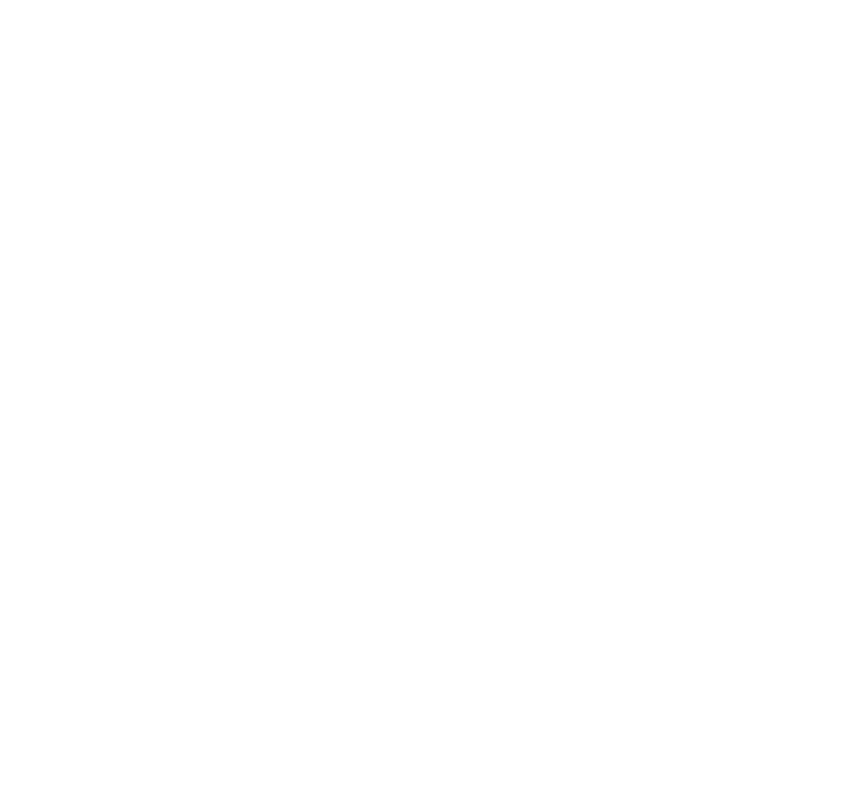
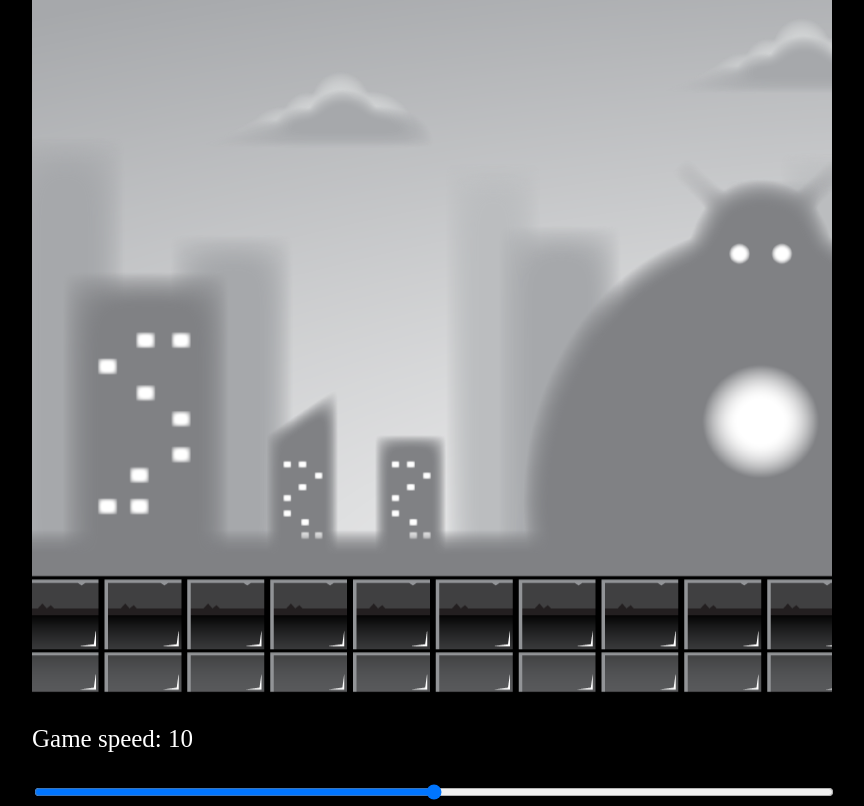
Before and after one commit to justingorham/JavaScript-Game-Development-Course-for-Beginners, a website: page src/project2/index.html in a window 1280 px wide. Shown: the whole page, without its empty margins (208-1072 px from the left). Drawn offline with Linux system fonts and the light colour scheme; animation ran at ten frames a second.

Commit message:
project 2 complete

```diff
--- a/src/project2/index.html
+++ b/src/project2/index.html
@@ -1,14 +1,27 @@
 <!DOCTYPE html>
 <html lang="en">
-<head>
-    <meta charset="UTF-8">
-    <meta http-equiv="X-UA-Compatible" content="IE=edge">
-    <meta name="viewport" content="width=device-width, initial-scale=1.0">
+  <head>
+    <meta charset="UTF-8" />
+    <meta http-equiv="X-UA-Compatible" content="IE=edge" />
+    <meta name="viewport" content="width=device-width, initial-scale=1.0" />
     <title>Parallax Backgrounds</title>
-    <link rel="stylesheet" href="./style.css">
-</head>
-<body>
-    <canvas id="canvas1"></canvas>
+    <link rel="stylesheet" href="./style.css" />
+  </head>
+  <body>
+    <div id="container">
+      <canvas id="canvas1"></canvas>
+      <p>Game speed: <spane id="showGameSpeed"></spane></p>
+      <input
+        type="range"
+        name="slider"
+        id="slider"
+        min="0"
+        max="20"
+        value="5"
+        class="slider"
+      />
+    </div>
+
     <script src="./script.js"></script>
-</body>
+  </body>
 </html>
--- a/src/project2/script.js
+++ b/src/project2/script.js
@@ -0,0 +1,70 @@
+/**
+ * @type {HTMLCanvasElement}
+ */
+const canvas = document.getElementById('canvas1')
+const ctx = canvas.getContext('2d')
+const CANVAS_WIDTH = canvas.width = 800
+const CANVAS_HEIGHT = canvas.height = 700
+let gameSpeed = 10
+
+class Layer {
+    /**
+     *
+     * @param {Image} image
+     * @param {number} speedModifier
+     */
+    constructor(image, speedModifier) {
+        this.x = 0;
+        this.y = 0;
+        this.width = 2400
+        this.height = 700
+        this.image = image
+        this.speedModifier = speedModifier
+        this.speed = gameSpeed * this.speedModifier
+    }
+    update() {
+        this.speed = gameSpeed * this.speedModifier
+        if (this.x <= -this.width) {
+            this.x = 0
+        }
+        this.x -= this.speed
+    }
+    draw() {
+        ctx.drawImage(this.image, this.x, this.y, this.width, this.height)
+        ctx.drawImage(this.image, this.x + this.width, this.y, this.width, this.height)
+    }
+}
+
+window.addEventListener('load', () => {
+    /**
+     * @type {HTMLInputElement}
+     */
+    const slider = document.getElementById('slider')
+    slider.value = gameSpeed
+    const showGameSpeed = document.getElementById('showGameSpeed')
+    showGameSpeed.innerHTML = gameSpeed
+    slider.addEventListener('change', (e) => {
+        gameSpeed = e.target.value
+        showGameSpeed.innerHTML = gameSpeed
+    })
+
+
+
+    const backgroundLayers = [...Array(5).keys()].map((val) => {
+        const numb = val + 1
+        const image = new Image()
+        image.src = `./layer-${numb}.png`
+        const layer = new Layer(image, 0.2 * numb)
+        return layer
+    })
+
+    function animate() {
+        ctx.clearRect(0, 0, CANVAS_WIDTH, CANVAS_HEIGHT)
+        backgroundLayers.forEach((layer) => {
+            layer.update()
+            layer.draw()
+        })
+        requestAnimationFrame(animate)
+    }
+    animate()
+})
--- a/src/project2/style.css
+++ b/src/project2/style.css
@@ -0,0 +1,22 @@
+body {
+  background-color: black;
+}
+#container {
+  position: absolute;
+  width: 800px;
+  transform: translate(-50%, -50%);
+  top: 50%;
+  left: 50%;
+  font-size: 25px;
+}
+#canvas1 {
+  position: relative;
+  width: 800px;
+  height: 700px;
+}
+#slider {
+  width: 100%;
+}
+p {
+  color: white;
+}
```
Also changed, not shown: README.md.
